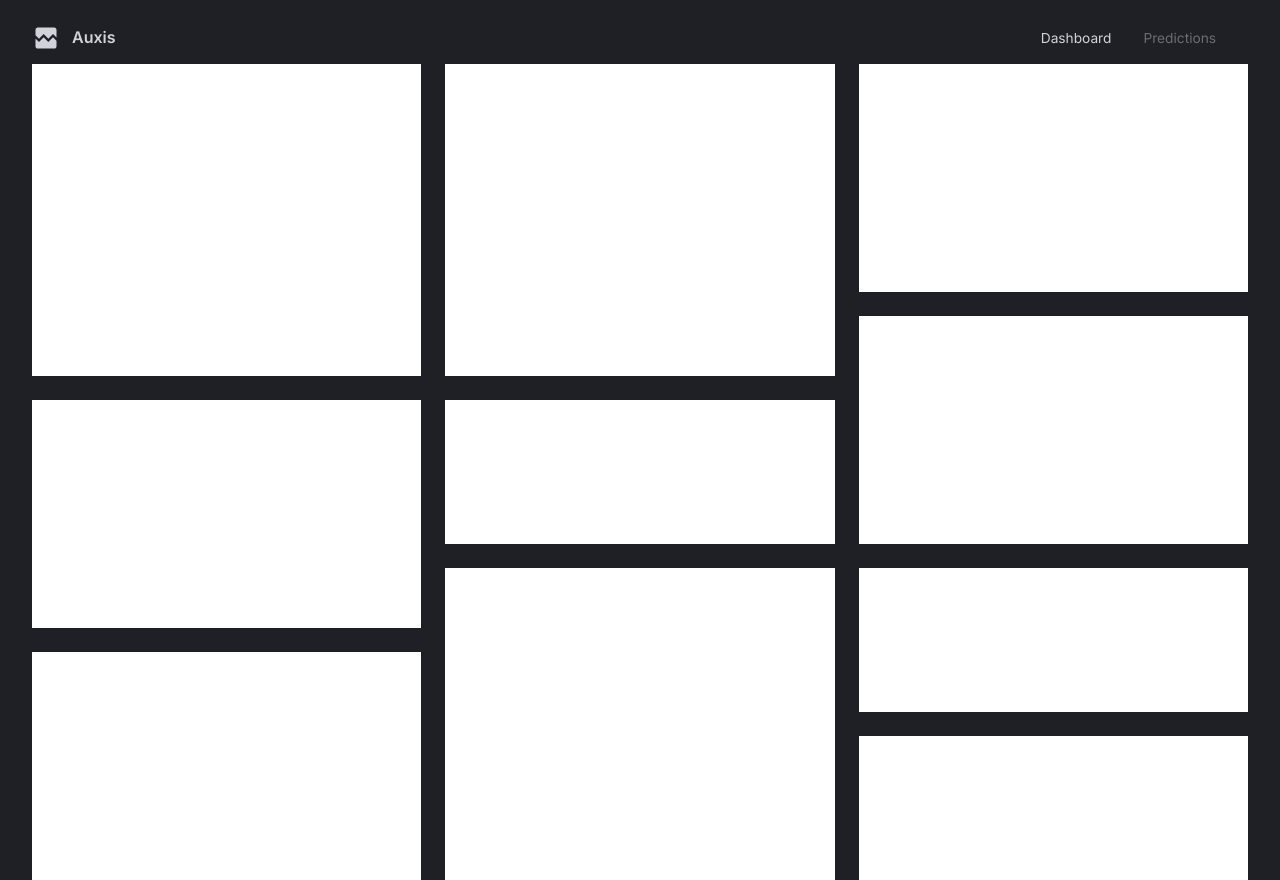
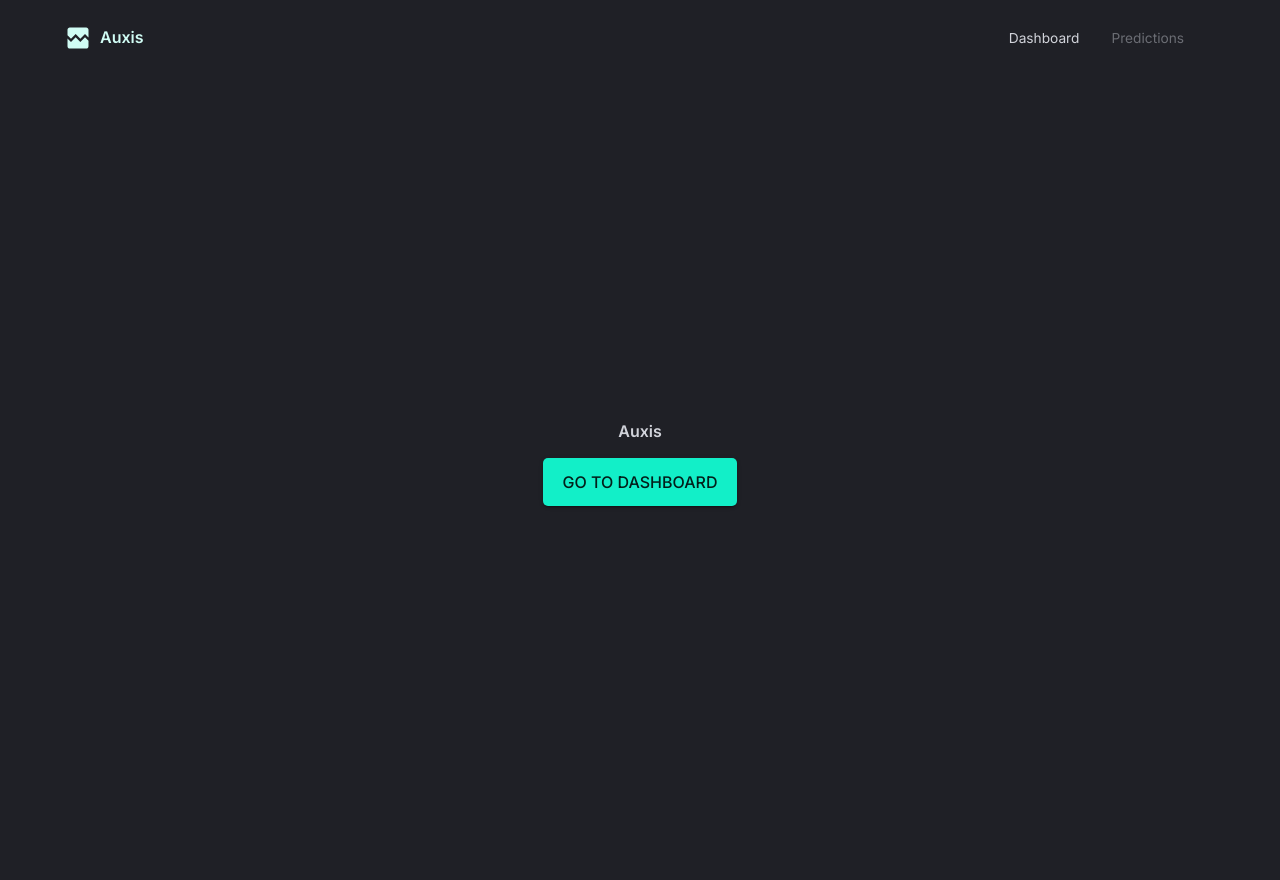
Before and after one commit to Mario-Albornoz/Auxis-FrontEnd, a React (Vite) app: page / in a window 1280 px wide. Built offline with nearby package versions, Linux system fonts and the light colour scheme.

Commit message:
Add files via upload

```diff
--- a/src/App.tsx
+++ b/src/App.tsx
@@ -6,9 +6,10 @@ import { CssBaseline } from "@mui/material";
 import { BrowserRouter, Route, Routes } from "react-router-dom";
 import Navbar from "./scenes/Navbar";
 import Dashboard from "./scenes/Dashboard";
+import Home from "./scenes/Home";
 
 function App() {
-  const theme = useMemo(() => createTheme(themeSettings), [])
+  const theme = useMemo(() => createTheme(themeSettings), []);
  return (
       <div className="app">
         <BrowserRouter>
@@ -17,8 +18,9 @@ function App() {
           <Box width="100%" height="100%" padding="1rem 2rem 4rem 2rem">
             <Navbar />
             <Routes>
-              <Route path="/" element={<Dashboard/>} />
+              <Route path="/" element={<Home/>} />
               <Route path="/Predictions" element={<div>Prediction Page</div>} />
+              <Route path="/Dashboard" element= {<Dashboard/>}/>
             </Routes>
           </Box>
         </ThemeProvider>
--- /dev/null
+++ b/src/components/DashboardBox.tsx
@@ -0,0 +1,10 @@
+import { Box } from "@mui/material";
+import { styled } from "@mui/system";
+
+const DashboardBox = styled(Box)(({theme}) => ({
+backgroundColor: theme.palette.background.light,
+borderRadius: "1rem",
+boxShadow: "0.15rem 0.2rem 0.15rem 0.1rem rgba(0, 0, 0, .8)",
+}));
+
+export default DashboardBox;
--- a/src/scenes/Dashboard/index.tsx
+++ b/src/scenes/Dashboard/index.tsx
@@ -1,9 +1,11 @@
-import { useTheme } from '@mui/material'
+import { useMediaQuery, useTheme } from '@mui/material'
 import { Box } from '@mui/material'
+import Row1 from './row1';
+import Row2 from './row2';
+import Row3 from './row3';
 
-type Props = {};
 
-const gridTemplate = `
+const gridTemplateLargeScreens = `
 "a b c"
 "a b c"
 "a b c"
@@ -16,25 +18,59 @@ const gridTemplate = `
 "g h j"
 `;
 
-const Dashboard = (props: Props) => {
+const gridTemplateSmallScreens = `
+"a"
+"a"
+"a"
+"a"
+"b"
+"b"
+"b"
+"b"
+"c"
+"c"
+"c"
+"d"
+"d"
+"d"
+"e"
+"e"
+"f"
+"f"
+"f"
+"g"
+"g"
+"g"
+"h"
+"h"
+"h"
+"h"
+"i"
+"i"
+"j"
+"j"
+`;
+
+const Dashboard = () => {
+  const isAboveMediumScreens = useMediaQuery("(min-width: 1200px)")
     const {palette}= useTheme();
   return (<Box width="100%" height="100%" display="grid" gap="1.5rem"
-  sx={{
+  sx={
+    isAboveMediumScreens ? {
     gridTemplateColumns: "repeat(3, minmax(370px, 1fr))",
     gridTemplateRows: "repeat(10, minmax(60px, 1fr))",
-    gridTemplateAreas: gridTemplate,
+    gridTemplateAreas: gridTemplateLargeScreens,
     bgcolor: palette.background.default,
+  } : {
+    gridAutoColumns: "1fr",
+    gridAutoRows: "80px",
+    gridTemplateAreas: gridTemplateSmallScreens,
   }}>
-    <Box bgcolor="#fff" gridArea="a"></Box>
-    <Box bgcolor="#fff" gridArea="b"></Box>
-    <Box bgcolor="#fff" gridArea="c"></Box>
-    <Box bgcolor="#fff" gridArea="d"></Box>
-    <Box bgcolor="#fff" gridArea="e"></Box>
-    <Box bgcolor="#fff" gridArea="f"></Box>
-    <Box bgcolor="#fff" gridArea="g"></Box>
-    <Box bgcolor="#fff" gridArea="h"></Box>
-    <Box bgcolor="#fff" gridArea="i"></Box>
-    <Box bgcolor="#fff" gridArea="j"></Box>
+
+
+    <Row1/>
+    <Row2/>
+    <Row3/>
 
   </Box>
 
--- /dev/null
+++ b/src/scenes/Dashboard/row1.tsx
@@ -0,0 +1,13 @@
+import DashboardBox from '../../components/DashboardBox'
+
+const row1 = () => {
+  return (
+    <>
+    <DashboardBox gridArea="a"></DashboardBox>
+    <DashboardBox gridArea="b"></DashboardBox>
+    <DashboardBox gridArea="c"></DashboardBox>
+    </>
+  )
+}
+
+export default row1
--- /dev/null
+++ b/src/scenes/Dashboard/row2.tsx
@@ -0,0 +1,13 @@
+import DashboardBox from '../../components/DashboardBox'
+
+const row2 = () => {
+  return (
+    <>
+    <DashboardBox gridArea="d"></DashboardBox>
+    <DashboardBox gridArea="e"></DashboardBox>
+    <DashboardBox gridArea="f"></DashboardBox>
+    </>
+  )
+}
+
+export default row2
--- /dev/null
+++ b/src/scenes/Dashboard/row3.tsx
@@ -0,0 +1,14 @@
+import DashboardBox from '../../components/DashboardBox'
+
+const row3 = () => {
+  return (
+    <>
+    <DashboardBox gridArea="g"></DashboardBox>
+    <DashboardBox gridArea="h"></DashboardBox>
+    <DashboardBox gridArea="i"></DashboardBox>
+    <DashboardBox gridArea="j"></DashboardBox>
+    </>
+  )
+}
+
+export default row3
--- /dev/null
+++ b/src/scenes/Home/index.tsx
@@ -0,0 +1,44 @@
+import { Link } from "react-router-dom";
+import FlexBetween from "../../components/FlexBetween";
+import {Button, Typography} from '@mui/material'
+
+type Props={}
+
+const Home= (props: Props) => {
+    return (
+        <FlexBetween
+         sx={{
+            flexDirection: 'column', // Stack items vertically
+            height: '100vh', // Full height of the viewport
+            justifyContent: 'center', // Center vertically
+            alignItems: 'center' // Center horizontally
+        }}>
+
+
+            <FlexBetween gap="0.75rem">
+                <Typography variant='h4' fontSize="16px">
+                    Auxis
+                </Typography>
+            </FlexBetween>
+
+            <Link to="/dashboard" style={{ textDecoration: 'none', marginTop: '1rem' }}>
+                <Button
+                    variant="contained"
+                    color="primary"
+                    sx={{
+                        padding: '10px 20px',
+                        fontSize: '16px',
+                        borderRadius: '5px',
+                    }}
+
+                >
+                    Go to Dashboard
+                </Button>
+            </Link>
+
+        </FlexBetween>
+
+    );
+}
+
+export default Home
--- a/src/scenes/Navbar/index.tsx
+++ b/src/scenes/Navbar/index.tsx
@@ -11,20 +11,31 @@ const Navbar = (props: Props) => {
     const [selected, setSelected] = useState("Dashboard");
     console.log("Palette Grey 300:", palette.grey[300]);
 
-  return( <FlexBetween mb="0.25rem" p="0.5rem 0rem" color={palette.grey[300]}>
+  return( <FlexBetween mb="0.25rem"
+    p="0.5rem 2rem"
+    sx={{
+      backgroundColor: palette.background.default,
+      color: palette.grey[300]}}>
+
     {/* Left Side*/}
     <FlexBetween gap="0.75rem">
-        <BrokenImageIcon sx={{ fontSize: "28px"}}/>
-        <Typography variant='h4' fontSize="16px">
+        <Link
+          to="/"
+          onClick={() => setSelected("/")}
+          style={{ textDecoration: "none", display: "flex", alignItems: "center" }}
+        >
+          <BrokenImageIcon sx={{ fontSize: "28px", color: palette.primary[100] }} />
+          <Typography variant="h4" fontSize="16px" sx={{ color: palette.primary[100], ml: "0.5rem" }}>
             Auxis
-        </Typography>
-    </FlexBetween>
+          </Typography>
+        </Link>
+      </FlexBetween>
 
      {/* Right Side*/}
      <FlexBetween gap="2rem">
         <Box sx={{"&:hover": { color: palette.primary[100]}}} >
             <Link
-            to="/"
+            to="/dashboard"
             onClick={() => setSelected('Dashboard')}
             style={{
                 color: selected === "Dashboard" ? "inherit" : palette.grey[700],
```
